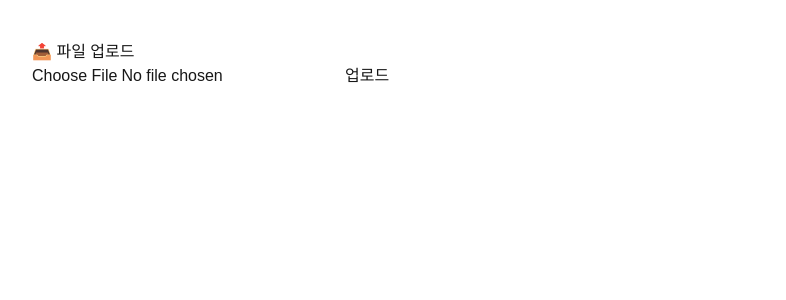
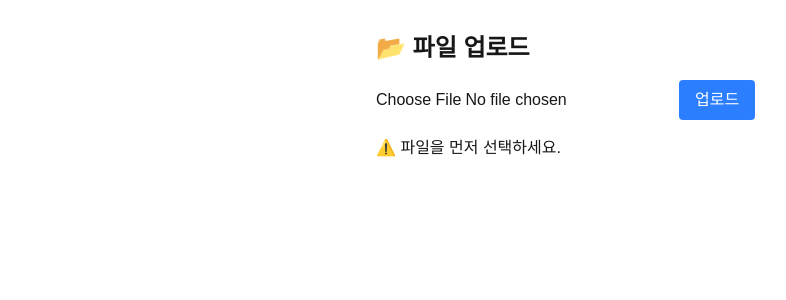
Before and after one commit to ptograp/ai-upload-app, a Next.js app: page / in a window 1280 px wide. Both pictures are taken after a click on the button "업로드". Shown: the top 300 px of the page, without its empty margins (8-794 px from the left). Built offline with nearby package versions, Linux system fonts and the light colour scheme.

Commit message:
fix: 업로드 경로 문제 수정

```diff
--- a/pages/index.js
+++ b/pages/index.js
@@ -1,44 +1,84 @@
-import { useState } from 'react';
-import { supabase } from '../lib/supabaseClient';
+import { useState } from "react";
+import { supabase } from "../lib/supabaseClient";
 
 export default function Home() {
   const [file, setFile] = useState(null);
-  const [message, setMessage] = useState('');
-  const [url, setUrl] = useState('');
+  const [uploading, setUploading] = useState(false);
+  const [message, setMessage] = useState("");
+  const [publicUrl, setPublicUrl] = useState("");
+
+  const handleFileChange = (e) => {
+    setFile(e.target.files[0]);
+  };
 
   const handleUpload = async () => {
-    if (!file) return;
+    if (!file) {
+      setMessage("⚠️ 파일을 먼저 선택하세요.");
+      return;
+    }
 
-    const filePath = `public/${file.name}`;
-    const { data, error } = await supabase.storage
-      .from('uploads') // 📝 supabase에서 만든 bucket 이름이 'uploads'여야 함
-      .upload(filePath, file, { upsert: true });
+    setUploading(true);
 
-    if (error) {
-      console.error('❌ 업로드 실패:', error.message);
-      setMessage('❌ 업로드 실패');
+    // 안전한 파일 경로 (영문+숫자만 사용)
+    const timestamp = Date.now();
+    const safeFileName = file.name.replace(/[^a-zA-Z0-9.]/g, "_"); // 특수문자 제거
+    const filePath = `${timestamp}_${safeFileName}`;
+
+    // 1. Supabase Storage에 업로드
+    const { error: uploadError } = await supabase.storage
+      .from("files")
+      .upload(filePath, file);
+
+    if (uploadError) {
+      console.error("🚫 업로드 오류:", uploadError);
+      setMessage("업로드 실패: " + uploadError.message);
+      setUploading(false);
+      return;
+    }
+
+    // 2. Public URL 가져오기
+    const {
+      data: { publicUrl },
+    } = supabase.storage.from("files").getPublicUrl(filePath);
+    setPublicUrl(publicUrl);
+
+    // 3. DB에 메타데이터 기록
+    const { error: insertError } = await supabase
+      .from("Files")
+      .insert([{ filename: file.name, url: publicUrl }]);
+
+    if (insertError) {
+      console.error("🚫 DB 저장 오류:", insertError);
+      setMessage("DB 저장 실패: " + insertError.message);
     } else {
-      const { data: publicUrl } = supabase.storage
-        .from('uploads')
-        .getPublicUrl(filePath);
+      setMessage("✅ 업로드 완료!");
+      setFile(null);
+    }
 
-      setUrl(publicUrl.publicUrl);
-      setMessage('✅ 업로드 성공!');
-    }
+    setUploading(false);
   };
 
   return (
-    <div style={{ padding: '40px', fontFamily: 'sans-serif' }}>
-      <h1>📤 파일 업로드</h1>
-      <input type="file" onChange={(e) => setFile(e.target.files[0])} />
-      <button onClick={handleUpload} style={{ marginLeft: '10px' }}>
-        업로드
+    <div className="p-8 max-w-xl mx-auto space-y-4">
+      <h1 className="text-2xl font-bold">📂 파일 업로드</h1>
+      <input type="file" onChange={handleFileChange} />
+      <button
+        onClick={handleUpload}
+        className="bg-blue-500 text-white px-4 py-2 rounded disabled:opacity-50"
+        disabled={uploading}
+      >
+        {uploading ? "업로드 중..." : "업로드"}
       </button>
-      <p>{message}</p>
-      {url && (
-        <p>
-          🔗 <a href={url} target="_blank">업로드된 파일 보기</a>
-        </p>
+      {message && <p>{message}</p>}
+      {publicUrl && (
+        <a
+          href={publicUrl}
+          target="_blank"
+          rel="noopener noreferrer"
+          className="text-blue-600 underline"
+        >
+          🔗 업로드된 파일 보기
+        </a>
       )}
     </div>
   );
```
